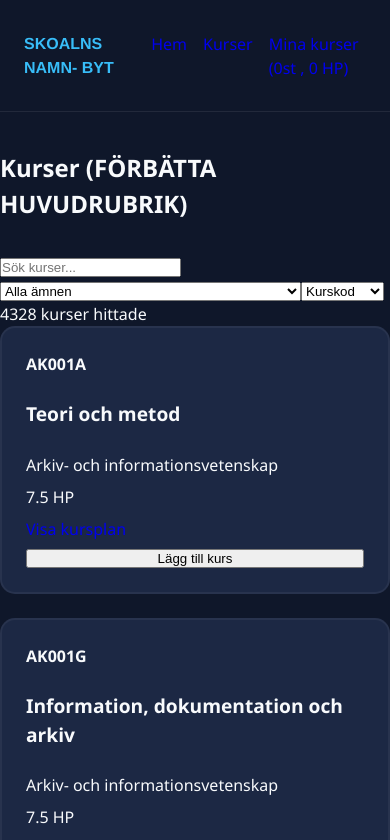
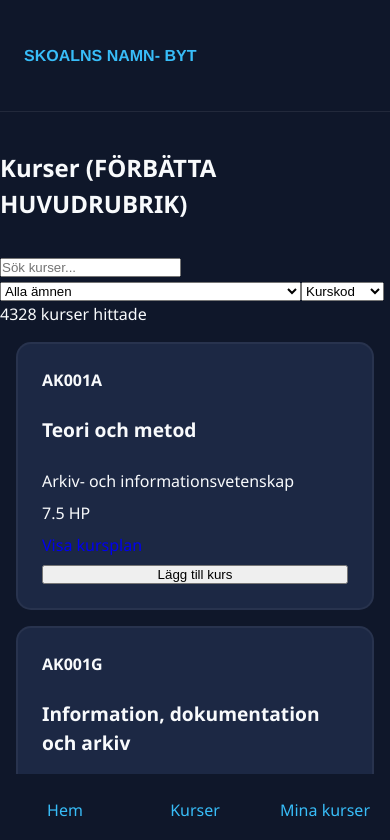
Before and after one commit to dannigiovanella/ts-project, an Angular app: page /courses in a window 390 px wide. Shown: the top 840 px of the page. Built offline with nearby package versions, Linux system fonts and the light colour scheme.

Commit message:
Gjort navigationsmeny responsiv för mindre skräm. Fixerad vid botten på sida

```diff
--- a/src/app/components/navbar/navbar.html
+++ b/src/app/components/navbar/navbar.html
@@ -1,4 +1,3 @@
-
 <!--Header. Importeras till huvudkomponent/huvudsida-->
 <header class="navbar">
 
@@ -7,11 +6,12 @@
   </div>
 
   <!--Navigationsmeny-->
-  <nav>
+  <nav class="navigation">
     <a routerLink="/" routerLinkActive="active">Hem</a>
     <a routerLink="/courses" routerLinkActive="active">Kurser</a>
     <!--Länk till sida för Mina kurser. Visar även antal kurser och antal poäng som redan finns tillagda-->
-    <a routerLink="/mycourses" routerLinkActive="active">Mina kurser ({{ courseCount() }}st , {{ totalPoints() }} HP)</a>
+    <a routerLink="/mycourses" routerLinkActive="active"> <span>Mina kurser</span> <span class="course-sum">
+       ( {{ courseCount() }} st {{ totalPoints() }} HP )</span></a>
   </nav>
 
 </header>
--- a/src/app/components/navbar/navbar.scss
+++ b/src/app/components/navbar/navbar.scss
@@ -13,13 +13,14 @@
     display: flex;
     justify-content: space-between;
     align-items: center;
-    padding: 4rem;
-    background-color: rgb(15, 23, 42,);
+    padding: 3rem;
+    background-color: rgb(15, 23, 42, );
     border-bottom: 1px solid rgba(255, 255, 255, 0.08);
     /*Lägger navbar över alla lager*/
     z-index: 1000;
 }
 
+/*LOGOTYP/ skolans namn*/
 .logo {
     font-size: 1.3rem;
     font-weight: 700;
@@ -28,6 +29,8 @@
     color: rgb(56, 189, 248);
 }
 
+
+/*Navigationsmeny ( class - navigation)*/
 nav {
     display: flex;
     gap: 2rem;
@@ -36,11 +39,17 @@ nav {
 nav a {
     position: relative;
     font-weight: 500;
+    color: rgb(56, 189, 248);
     transition: 0.2s ease;
 }
 
 nav a:hover {
-    color: #38bdf8;
+    color: rgb(33, 109, 141);
+}
+
+/*Summering av tillagda kurser*/
+.course-sum {
+    color: rgb(111, 145, 160);
 }
 
 
@@ -57,8 +66,36 @@ nav a:hover {
         font-size: 1rem;
     }
 
-    nav {
-        gap: 1rem;
+    /*Navigationsmeny blir fixerad i botten på sidan*/
+    .navigation {
+        position: fixed;
+        bottom: 0;
+        left: 0;
+        width: 100%;
+        background-color: rgb(15, 23, 42, );
+        display: flex;
+        height: 70px;
+        padding-top: 1rem;
+        padding: 1rem;
+        overflow: hidden;
+
+    }
+
+    /*Position av länkarna*/
+    .navigation a {
+        flex: 1;
+        display: flex;
+        flex-direction: column;
+        justify-content: flex-start;
+        align-items: center;
+        padding-top: 8px;
+        text-align: center;
+        height: 100%;
+    }
+
+    /*Döljer detaljer av tillagda kurser*/
+    .course-sum {
+        display: none;
     }
 
 }
--- a/src/app/pages/courses/courses.scss
+++ b/src/app/pages/courses/courses.scss
@@ -15,8 +15,9 @@
 /*repeat och autofit gör att kort får upprepas och ta upp så myclet plats som får plats på slkärmen (eller maxbredd)*/
 .course-list {
     display: grid;
-    grid-template-columns: repeat(auto-fit, minmax(320px, 1fr));
-    gap: 1.5rem;
+    grid-template-columns: repeat(auto-fit, minmax(280px, 1fr));
+    gap: 1rem;
+    padding: 1rem;
 }
 
 /*Styling för kurskorten*/
@@ -27,7 +28,7 @@
     padding: 1.5rem;
     border-radius: 15px;
     border: 2px solid rgba(255, 255, 255, 0.05);
-    background: #1c2844;
+    background: rgb(28, 40, 68);
     transition: 0.2s ease;
 
 }
@@ -55,12 +56,12 @@ h2 {
     position: fixed;
     top: 100px;
     right: 20px;
-  background-color:  rgb(56, 189, 248);
-  color: rgb(15, 23, 42,);
+    background-color: rgb(56, 189, 248);
+    color: rgb(15, 23, 42, );
     font-weight: 700;
     padding: 12px;
     border-radius: 6px;
-  box-shadow: 0 4px 10px rgba(0,0,0,0.2);
+    box-shadow: 0 4px 10px rgba(0, 0, 0, 0.2);
     /*Lägger pop up över alla lager (samma som navbar)*/
     z-index: 1000;
 }
--- a/src/app/pages/my-courses/my-courses.scss
+++ b/src/app/pages/my-courses/my-courses.scss
@@ -16,7 +16,7 @@
     padding: 1.5rem;
     border-radius: 15px;
     border: 2px solid rgba(255, 255, 255, 0.05);
-    background: #1c2844;
+    background: rgb(28, 40, 68);
     display: flex;
     flex-direction: column;
     gap: 0.5rem;
```
Lines whose indentation alone changed are shown as unchanged.
